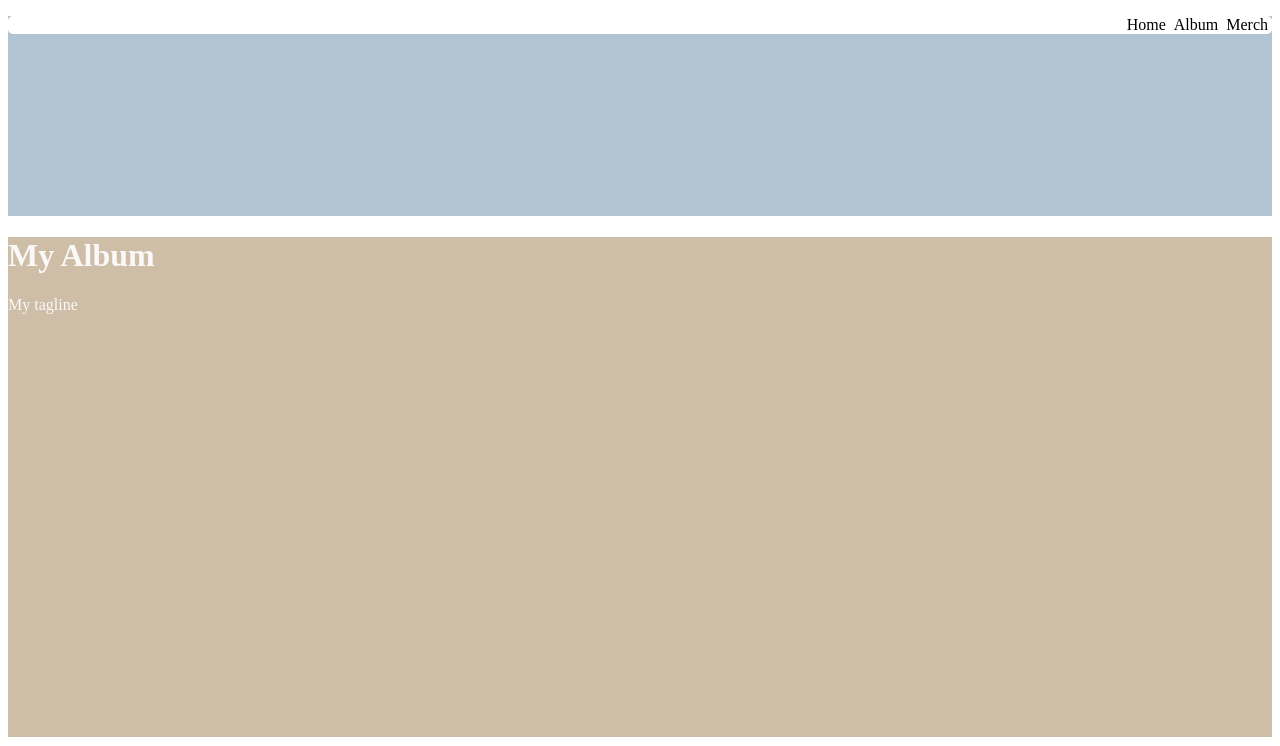
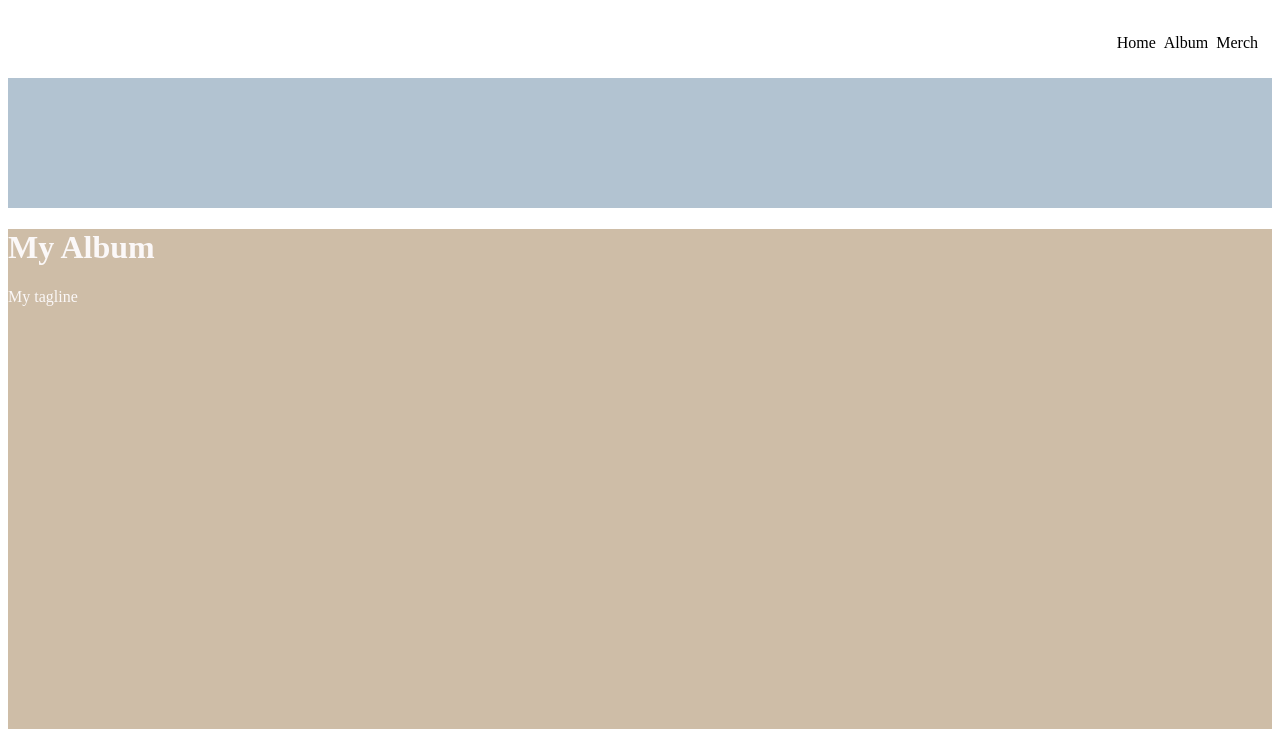
Before and after one commit to Jack-Donald98/ALBUM, a plain HTML site: page index.html in a window 1280 px wide. Shown: the top 746 px of the page. Drawn offline with Linux system fonts and the light colour scheme.

Commit message:
Update styles.css

```diff
--- a/css/styles.css
+++ b/css/styles.css
@@ -4,7 +4,8 @@ header {
 }
 nav {
     background-color: white;
-    border-radius: 5px;
+    padding: 10px;
+    /* border-radius: 5px; */
 }
 nav ul {
     display: flex;
```
